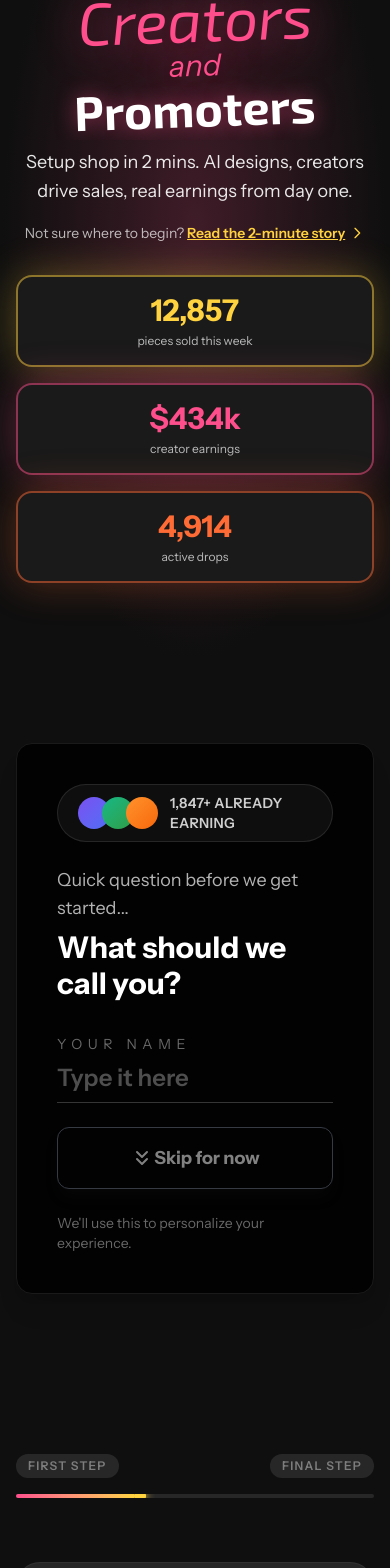
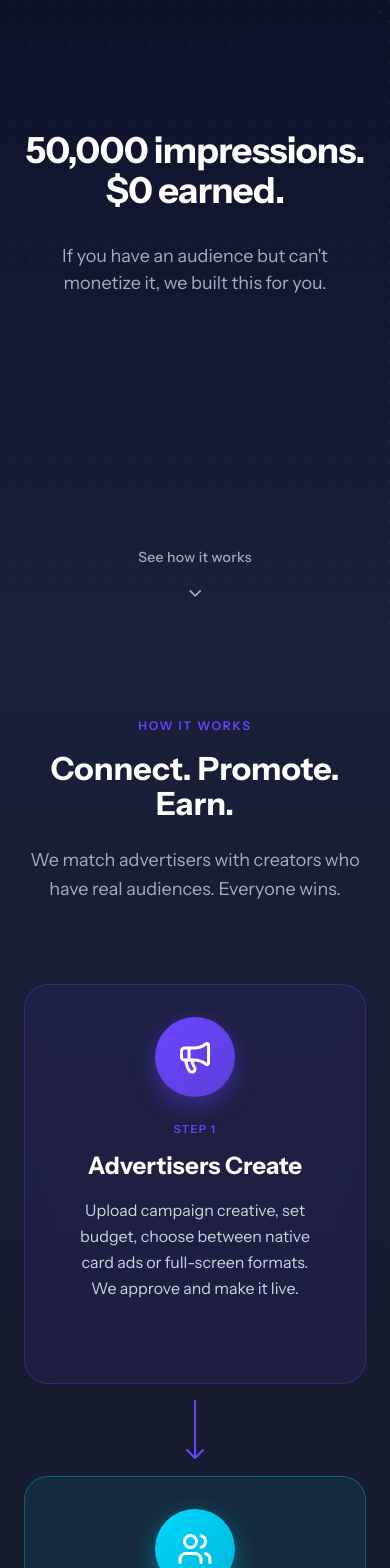
Before and after one commit to k0d3d/storefront-next, a Next.js app: page / in a window 390 px wide. Shown: the part 208-1776 px from the top of the page. Built offline with nearby package versions, Linux system fonts and the light colour scheme.

Commit message:
feat(storefront): implement new hero and how-it-works sections with refined design specs

```diff
--- a/app/page.tsx
+++ b/app/page.tsx
@@ -1,7 +1,7 @@
 import { Metadata } from 'next';
 import {
   HeaderMinimal,
-  HeroMerch,
+  HeroSection,
   OnboardingSection,
   BranchingSection,
   PersonalizedValueSection,
@@ -24,20 +24,13 @@ export default function HomePage() {
       <HeaderMinimal logo="MerchPaddie" />
 
       <main>
-        <HeroMerch />
+        <HeroSection />
+
+        <HowItWorksSection />
+
         <OnboardingSection />
 
         <BranchingSection />
-
-        <PersonalizedValueSection />
-
-        {/* <ProblemSection /> */}
-
-        {/* <SolutionSection /> */}
-
-        <LiveProofSection />
-
-        {/* <HowItWorksSection /> */}
 
         <FinalCTASection />
       </main>
--- a/components/landing/HeroSection.tsx
+++ b/components/landing/HeroSection.tsx
@@ -1,54 +1,175 @@
 "use client"
 
-import type { CSSProperties } from 'react'
-import Link from 'next/link'
-import { ArrowDown } from 'lucide-react'
+import { useEffect, useState } from 'react'
+import { motion, useScroll, useTransform } from 'framer-motion'
+import { ChevronDown } from 'lucide-react'
 
-const HEADLINE_TEXT = 'Creators and builders: Build your merch empire — starting now.'
+const FloatingCard = ({ title, value, bottomText, position, delay, valueColor = "text-white" }: any) => {
+  const [count, setCount] = useState(0)
+  const targetValue = parseInt(value.replace(/[^0-9]/g, ''))
+  const isCurrency = value.includes('$')
+
+  useEffect(() => {
+    if (targetValue === 0) return
+
+    let start = 0
+    const end = targetValue
+    const duration = 1500
+    const increment = end / (duration / 16)
+
+    const timer = setInterval(() => {
+      start += increment
+      if (start >= end) {
+        setCount(end)
+        clearInterval(timer)
+      } else {
+        setCount(Math.floor(start))
+      }
+    }, 16)
+
+    return () => clearInterval(timer)
+  }, [targetValue])
+
+  return (
+    <motion.div
+      initial={{ opacity: 0, y: 20 }}
+      animate={{
+        opacity: 1,
+        y: [0, position.yOffset, 0],
+      }}
+      transition={{
+        opacity: { duration: 0.8, delay },
+        y: {
+          duration: position.floatDuration,
+          repeat: Infinity,
+          ease: "easeInOut",
+          delay: delay + 0.8
+        }
+      }}
+      style={{
+        left: position.left,
+        right: position.right,
+        top: position.top,
+      }}
+      className="absolute hidden lg:block z-20 w-[280px] bg-white/5 backdrop-blur-[10px] border border-white/10 rounded-2xl p-6 shadow-2xl"
+    >
+      <p className="text-[12px] text-[#A0AEC0] uppercase tracking-[0.1em] mb-2">{title}</p>
+      <p className={`text-3xl font-semibold mb-1 ${valueColor}`}>
+        {isCurrency ? `$${count.toFixed(2)}` : count.toLocaleString()}
+      </p>
+      <p className="text-[14px] text-[#A0AEC0]">{bottomText}</p>
+    </motion.div>
+  )
+}
+
+const Particle = ({ delay }: { delay: number }) => {
+  return (
+    <motion.div
+      initial={{ y: 0, opacity: 0 }}
+      animate={{
+        y: [0, 800],
+        opacity: [0, 0.08, 0]
+      }}
+      transition={{
+        duration: 20 + Math.random() * 10,
+        repeat: Infinity,
+        ease: "linear",
+        delay: delay
+      }}
+      className="absolute w-1 h-1 bg-white rounded-full pointer-events-none"
+      style={{
+        left: `${Math.random() * 100}%`,
+        top: `${Math.random() * -10}%`
+      }}
+    />
+  )
+}
 
 export default function HeroSection() {
-  const headlineWords = HEADLINE_TEXT.split(' ')
+  const scrollToNext = () => {
+    const nextSection = document.getElementById('onboarding-section')
+    if (nextSection) {
+      nextSection.scrollIntoView({ behavior: 'smooth' })
+    }
+  }
 
   return (
-    <section className="sticky top-0 z-0 min-h-screen flex items-center overflow-hidden bg-[#0A0E1A]" id="heroSection">
-      {/* Background elements */}
-      <div className="absolute inset-0 z-0">
-        {/* Geometric lines placeholder */}
-        <div className="absolute inset-0 opacity-10 bg-[linear-gradient(45deg,transparent_48%,#fff_49%,#fff_51%,transparent_52%)] bg-[length:40px_40px]"></div>
-        <div className="absolute inset-0 bg-[radial-gradient(circle_at_top_left,rgba(99,102,241,0.1)_0%,transparent_50%)]"></div>
+    <section className="relative h-screen w-full flex items-center justify-center overflow-hidden bg-gradient-to-b from-[#0A0E27] to-[#1a1f3a] px-6 sm:px-8 lg:px-20">
+      {/* Dot Grid Overlay */}
+      <div
+        className="absolute inset-0 z-0 pointer-events-none opacity-5"
+        style={{
+          backgroundImage: 'radial-gradient(circle, white 1px, transparent 1px)',
+          backgroundSize: '20px 20px'
+        }}
+      />
+
+      {/* Floating Particles */}
+      <div className="absolute inset-0 z-0 pointer-events-none">
+        {[...Array(20)].map((_, i) => (
+          <Particle key={i} delay={i * 1.5} />
+        ))}
       </div>
 
       {/* Content */}
-      <div className="container mx-auto px-6 relative z-10">
-        <div className="max-w-4xl">
-          {/* Headline */}
-          <h1
-            className="hero-headline cool font-bold text-4xl md:text-7xl leading-[1.1] text-white mb-8"
+      <div className="relative z-10 max-w-[1200px] w-full text-center">
+        <motion.h1
+          initial={{ opacity: 0, y: 20 }}
+          animate={{ opacity: 1, y: 0 }}
+          transition={{ duration: 0.8, ease: [0.4, 0, 0.2, 1] }}
+          className="text-[36px] sm:text-[48px] lg:text-[72px] font-bold text-white leading-[1.1] tracking-[-0.02em] mb-8"
+        >
+          50,000 impressions. <br className="hidden sm:block" /> $0 earned.
+        </motion.h1>
+
+        <motion.p
+          initial={{ opacity: 0, y: 20 }}
+          animate={{ opacity: 1, y: 0 }}
+          transition={{ duration: 0.8, delay: 0.2, ease: [0.4, 0, 0.2, 1] }}
+          className="text-[18px] sm:text-[20px] lg:text-[24px] text-[#A0AEC0] leading-[1.5] max-w-[600px] mx-auto"
+        >
+          If you have an audience but can't monetize it, we built this for you.
+        </motion.p>
+      </div>
+
+      {/* Floating Stats Cards - Desktop Only */}
+      <FloatingCard
+        title="Your Impressions"
+        value="52,847"
+        bottomText="Real people saw this"
+        position={{ left: '10%', top: '25%', yOffset: -15, floatDuration: 4 }}
+        delay={0.4}
+      />
+
+      <FloatingCard
+        title="You Earned"
+        value="$0.00"
+        bottomText="That's the problem"
+        position={{ right: '10%', top: '45%', yOffset: 12, floatDuration: 5 }}
+        delay={0.6}
+        valueColor="text-[#FF4D4D]"
+      />
+
+      {/* Scroll Indicator */}
+      <motion.div
+        initial={{ opacity: 0 }}
+        animate={{ opacity: 1 }}
+        transition={{ delay: 1.2, duration: 1 }}
+        className="absolute bottom-10 left-1/2 -translate-x-1/2 z-20"
+      >
+        <button
+          onClick={scrollToNext}
+          className="flex flex-col items-center gap-2 text-[#A0AEC0] hover:text-white transition-colors cursor-pointer group"
+        >
+          <span className="text-[14px] font-medium tracking-wide">See how it works</span>
+          <motion.div
+            animate={{ y: [0, 8, 0] }}
+            transition={{ duration: 2, repeat: Infinity, ease: "easeInOut" }}
           >
-            {headlineWords.map((word, index) => (
-              <span
-                key={index}
-                data-text={word}
-                style={{ '--cool-index': index + 1 } as CSSProperties}
-              >
-                {word}
-                {index !== headlineWords.length - 1 ? ' ' : ''}
-              </span>
-            ))}
-          </h1>
-
-          {/* Subhead */}
-          <p className="text-xl md:text-2xl text-gray-300 mb-16 max-w-2xl">
-            Launch in 60 seconds. AI designs, community drives sales, real earnings from day one.
-          </p>
-
-          {/* Scroll indicator */}
-        </div>
-      </div>
-      <div className="scroll-indicator flex flex-col items-center gap-2 text-white/50 text-lg absolute bottom-10 left-1/2 -translate-x-1/2">
-        <span>Scroll to begin</span>
-        <ArrowDown size={24} />
-      </div>
+            <ChevronDown size={20} />
+          </motion.div>
+        </button>
+      </motion.div>
     </section>
   )
 }
--- a/components/landing/HowItWorksSection.tsx
+++ b/components/landing/HowItWorksSection.tsx
@@ -1,176 +1,255 @@
-'use client';
+"use client"
 
-import { useState, useEffect } from 'react';
-import Image from 'next/image';
-import Link from 'next/link';
+import { motion } from 'framer-motion'
+import { Megaphone, Users, Coins, ShieldCheck, Zap, ChevronDown } from 'lucide-react'
+
+const StepCard = ({ step, title, description, icon: Icon, color, delay, side }: any) => {
+  const isLeft = side === 'left'
+  const isRight = side === 'right'
+
+  return (
+    <motion.div
+      initial={{
+        opacity: 0,
+        x: isLeft ? -60 : isRight ? 60 : 0,
+        y: !isLeft && !isRight ? 60 : 0
+      }}
+      whileInView={{ opacity: 1, x: 0, y: 0 }}
+      viewport={{ once: true }}
+      transition={{ duration: 0.8, delay }}
+      className="relative group w-full lg:w-[360px] h-[400px] rounded-[24px] border backdrop-blur-[12px] p-8 flex flex-col items-center text-center transition-all duration-400 cubic-bezier(0.4, 0, 0.2, 1) hover:-translate-y-2"
+      style={{
+        backgroundColor: `${color}14`, // 0.08 opacity
+        borderColor: `${color}4D`, // 0.3 opacity
+      }}
+    >
+      {/* Icon Container */}
+      <motion.div
+        animate={{ scale: [1, 1.05, 1] }}
+        transition={{ duration: 3, repeat: Infinity, ease: "easeInOut", delay: delay }}
+        className="w-20 h-20 rounded-full flex items-center justify-center mb-6 shadow-lg"
+        style={{
+          background: `linear-gradient(135deg, ${color}, ${color}CC)`,
+          boxShadow: `0 8px 24px ${color}66`
+        }}
+      >
+        <Icon size={36} className="text-white" />
+      </motion.div>
+
+      <span className="text-[11px] font-semibold tracking-[0.12em] uppercase mb-3" style={{ color }}>
+        STEP {step}
+      </span>
+
+      <h3 className="text-2xl font-bold text-white mb-4 leading-tight">
+        {title}
+      </h3>
+
+      <p className="text-[#CBD5E0] text-base leading-relaxed px-4">
+        {description}
+      </p>
+
+      {/* Hover State Glow */}
+      <div
+        className="absolute inset-0 rounded-[24px] opacity-0 group-hover:opacity-100 transition-opacity duration-400 pointer-events-none"
+        style={{
+          boxShadow: `0 12px 40px ${color}40`,
+          borderColor: `${color}99` // 0.6 opacity
+        }}
+      />
+    </motion.div>
+  )
+}
+
+const ConnectorArrow = ({ color1, color2, delay }: { color1: string, color2: string, delay: number }) => {
+  return (
+    <div className="hidden lg:flex items-center justify-center w-20 h-full relative -mx-2 z-0">
+      <svg width="80" height="24" viewBox="0 0 80 24" fill="none" className="w-full">
+        <defs>
+          <linearGradient id={`grad-${color1}`} x1="0%" y1="0%" x2="100%" y2="0%">
+            <stop offset="0%" stopColor={color1} />
+            <stop offset="100%" stopColor={color2} />
+          </linearGradient>
+        </defs>
+        <motion.path
+          d="M0 12H78M78 12L70 4M78 12L70 20"
+          stroke={`url(#grad-${color1})`}
+          strokeWidth="2"
+          strokeLinecap="round"
+          strokeLinejoin="round"
+          initial={{ pathLength: 0, opacity: 0 }}
+          whileInView={{ pathLength: 1, opacity: 1 }}
+          viewport={{ once: true }}
+          transition={{ duration: 1.5, delay, ease: "easeInOut" }}
+        />
+        <motion.path
+          d="M0 12H78"
+          stroke={`url(#grad-${color1})`}
+          strokeWidth="2"
+          strokeDasharray="10 10"
+          animate={{ strokeDashoffset: [-20, 0] }}
+          transition={{ duration: 2, repeat: Infinity, ease: "linear" }}
+        />
+      </svg>
+    </div>
+  )
+}
+
+const MobileConnector = ({ color1, color2, delay }: { color1: string, color2: string, delay: number }) => {
+  return (
+    <div className="lg:hidden flex justify-center py-4">
+      <svg width="24" height="60" viewBox="0 0 24 60" fill="none">
+        <motion.path
+          d="M12 0V58M12 58L4 50M12 58L20 50"
+          stroke={color1}
+          strokeWidth="2"
+          strokeLinecap="round"
+          strokeLinejoin="round"
+          initial={{ pathLength: 0, opacity: 0 }}
+          whileInView={{ pathLength: 1, opacity: 1 }}
+          viewport={{ once: true }}
+          transition={{ duration: 1, delay }}
+        />
+      </svg>
+    </div>
+  )
+}
+
+const FeatureBox = ({ icon: Icon, title, text, color, delay }: any) => {
+  return (
+    <motion.div
+      initial={{ opacity: 0, y: 30 }}
+      whileInView={{ opacity: 1, y: 0 }}
+      viewport={{ once: true }}
+      transition={{ duration: 0.8, delay }}
+      className="flex-1 min-h-[160px] bg-white/[0.04] border border-white/[0.08] rounded-2xl p-8 hover:bg-white/[0.08] transition-colors"
+    >
+      <Icon size={28} className="mb-4" style={{ color }} />
+      <h4 className="text-lg font-semibold text-white mb-2">{title}</h4>
+      <p className="text-[#A0AEC0] text-sm">{text}</p>
+    </motion.div>
+  )
+}
 
 export default function HowItWorksSection() {
-  const [timer, setTimer] = useState(58);
+  return (
+    <section id="how-it-works" className="relative min-h-screen w-full bg-gradient-to-b from-[#1a1f3a] to-[#0f1419] py-20 lg:py-32 px-6 sm:px-8 lg:px-20 overflow-hidden">
+      <div className="max-w-[1400px] mx-auto flex flex-col items-center">
 
-  // Ticking timer animation
-  useEffect(() => {
-    const interval = setInterval(() => {
-      setTimer((prev) => {
-        if (prev >= 62) return 56;
-        return prev + 1;
-      });
-    }, 2000);
+        {/* Section Header */}
+        <div className="text-center mb-20 max-w-3xl">
+          <motion.p
+            initial={{ opacity: 0, y: 15 }}
+            whileInView={{ opacity: 1, y: 0 }}
+            viewport={{ once: true }}
+            transition={{ duration: 0.6 }}
+            className="text-[12px] font-semibold text-[#6B46FF] uppercase tracking-[0.15em] mb-4"
+          >
+            HOW IT WORKS
+          </motion.p>
+          <motion.h2
+            initial={{ opacity: 0, y: 20 }}
+            whileInView={{ opacity: 1, y: 0 }}
+            viewport={{ once: true }}
+            transition={{ duration: 0.8, delay: 0.2 }}
+            className="text-[32px] sm:text-[42px] lg:text-[56px] font-bold text-white mb-6 leading-[1.1]"
+          >
+            Connect. Promote. Earn.
+          </motion.h2>
+          <motion.p
+            initial={{ opacity: 0, y: 20 }}
+            whileInView={{ opacity: 1, y: 0 }}
+            viewport={{ once: true }}
+            transition={{ duration: 0.8, delay: 0.4 }}
+            className="text-[18px] lg:text-[20px] text-[#A0AEC0] leading-relaxed"
+          >
+            We match advertisers with creators who have real audiences. Everyone wins.
+          </motion.p>
+        </div>
 
-    return () => clearInterval(interval);
-  }, []);
+        {/* Flow Diagram */}
+        <div className="flex flex-col lg:flex-row items-center justify-center w-full mb-32">
+          <StepCard
+            step="1"
+            title="Advertisers Create"
+            description="Upload campaign creative, set budget, choose between native card ads or full-screen formats. We approve and make it live."
+            icon={Megaphone}
+            color="#6B46FF"
+            delay={0.6}
+            side="left"
+          />
 
-  const steps = [
-    {
-      number: '1',
-      text: 'Pick your vibe or let AI design it',
-      backgroundColor: '#FF4E8C',
-      textColor: 'white',
-      image: '/images/steps/step1-ai-painting.png',
-      imageAlt: 'AI robot painting on hoodie'
-    },
-    {
-      number: '2',
-      text: 'Drop it. Your community votes & pre-orders',
-      backgroundColor: '#FF6B35',
-      textColor: 'white',
-      image: '/images/steps/step2-voting-poll.png',
-      imageAlt: 'Phone voting poll'
-    },
-    {
-      number: '3',
-      text: 'It sells out → we print & ship globally',
-      backgroundColor: '#FFD23F',
-      textColor: 'black',
-      image: '/images/steps/step3-conveyor-belt.png',
-      imageAlt: 'Conveyor belt with hoodies'
-    },
-    {
-      number: '4',
-      text: 'You keep 100%. Money hits your wallet',
-      backgroundColor: '#0F0F0F',
-      textColor: 'white',
-      image: '/images/steps/step4-money-wallet.png',
-      imageAlt: 'Money rain into wallet'
-    }
-  ];
+          <ConnectorArrow color1="#6B46FF" color2="#00D9FF" delay={1.4} />
+          <MobileConnector color1="#6B46FF" color2="#00D9FF" delay={0.8} />
 
-  return (
-    <section className="relative bg-white overflow-hidden py-12 sm:py-16 md:py-20 px-4 sm:px-6 lg:px-8">
-      {/* Timer Badge - Top Right */}
-      <div className="absolute top-4 right-4 sm:top-6 sm:right-6 md:top-8 md:right-8 z-20 bg-black text-white px-3 py-2 sm:px-4 sm:py-2.5 md:px-6 md:py-3 rounded-full text-xs sm:text-sm font-bold border-2 border-[#FFD23F]">
-        <span className="text-[#FFD23F]">⏱️</span> <span className="hidden sm:inline">Average launch time:</span> <span className="sm:hidden">Time:</span> 00:{timer < 10 ? `0${timer}` : timer}
-      </div>
+          <StepCard
+            step="2"
+            title="Creators Promote"
+            description="Browse available campaigns. Pick what fits your audience. Post using ready-made content or create your own."
+            icon={Users}
+            color="#00D9FF"
+            delay={0.9}
+          />
 
-      {/* Header Section */}
-      <div className="container mx-auto text-center mb-10 sm:mb-12 md:mb-16">
-        <h2 className="text-4xl sm:text-5xl md:text-6xl lg:text-7xl xl:text-8xl font-extrabold text-black mb-4 sm:mb-6 leading-tight max-w-6xl mx-auto">
-          Launch a drop in 60 seconds.<br />
-          Seriously.
-        </h2>
-        <p className="text-lg sm:text-xl md:text-2xl lg:text-3xl text-gray-600">
-          No inventory. No waiting. No upfront cost.
-        </p>
-      </div>
+          <ConnectorArrow color1="#00D9FF" color2="#00FF88" delay={1.7} />
+          <MobileConnector color1="#00D9FF" color2="#00FF88" delay={1.1} />
 
-      {/* 4-Step Flow - Full Width Panels */}
-      <div className="w-full">
-        {steps.map((step, index) => (
-          <div
-            key={index}
-            className="w-full relative overflow-hidden"
-            style={{
-              background: step.backgroundColor,
-              minHeight: 'auto'
-            }}
+          <StepCard
+            step="3"
+            title="Track & Get Paid"
+            description="Real-time tracking shows impressions and clicks. Creators earn per interaction. Payouts on demand."
+            icon={Coins}
+            color="#00FF88"
+            delay={1.2}
+            side="right"
+          />
+        </div>
+
+        {/* Key Differentiators */}
+        <div className="grid grid-cols-1 md:grid-cols-3 gap-8 w-full mb-20">
+          <FeatureBox
+            icon={ShieldCheck}
+            title="No Bot Inflation"
+            text="Track real impressions from real people"
+            color="#6B46FF"
+            delay={1.5}
+          />
+          <FeatureBox
+            icon={Zap}
+            title="No Crazy Thresholds"
+            text="Start earning from day one, no minimum followers"
+            color="#00D9FF"
+            delay={1.6}
+          />
+          <FeatureBox
+            icon={Coins}
+            title="Fair Payouts"
+            text="Transparent pricing, paid on demand"
+            color="#00FF88"
+            delay={1.7}
+          />
+        </div>
+
+        {/* CTA Transition */}
+        <div className="flex flex-col items-center">
+          <motion.p
+            initial={{ opacity: 0, y: 10 }}
+            whileInView={{ opacity: 1, y: 0 }}
+            viewport={{ once: true }}
+            transition={{ duration: 0.6, delay: 2.0 }}
+            className="text-[18px] font-semibold text-[#A0AEC0] mb-4"
           >
-            <div className="container mx-auto h-full">
-              <div className="grid grid-cols-1 md:grid-cols-12 items-center gap-4 sm:gap-6 md:gap-8 h-full py-10 sm:py-12">
-                {/* Giant Number - Left Side */}
-                <div className="md:col-span-3 flex items-center justify-center order-1">
-                  <div
-                    className="font-extrabold text-6xl sm:text-7xl md:text-8xl lg:text-9xl"
-                    style={{
-                      lineHeight: '1',
-                      color: step.textColor === 'white' ? 'rgba(255, 255, 255, 0.15)' : 'rgba(0, 0, 0, 0.15)',
-                      textShadow: step.textColor === 'white'
-                        ? '0 0 40px rgba(255, 255, 255, 0.3)'
-                        : '0 0 40px rgba(0, 0, 0, 0.2)',
-                      fontFamily: 'system-ui, -apple-system, sans-serif'
-                    }}
-                  >
-                    {step.number}
-                  </div>
-                </div>
+            Which side are you on?
+          </motion.p>
+          <motion.div
+            animate={{ y: [0, 8, 0] }}
+            transition={{ duration: 2, repeat: Infinity, ease: "easeInOut" }}
+            className="text-[#6B46FF]"
+          >
+            <ChevronDown size={24} />
+          </motion.div>
+        </div>
 
-                {/* Illustration - Center */}
-                <div className="md:col-span-4 flex items-center justify-center order-2">
-                  <div className="relative w-full h-[280px] sm:h-[350px] md:h-[400px] lg:h-[500px]">
-                    <Image
-                      src={step.image}
-                      alt={step.imageAlt}
-                      fill
-                      className="object-contain drop-shadow-2xl"
-                      style={{
-                        filter: 'drop-shadow(0 20px 40px rgba(0, 0, 0, 0.3))'
-                      }}
-                    />
-                  </div>
-                </div>
-
-                {/* Text - Right Side */}
-                <div className="md:col-span-5 flex items-center order-3 text-center md:text-left">
-                  <h3
-                    className="text-2xl sm:text-3xl md:text-4xl lg:text-5xl xl:text-6xl font-extrabold leading-tight"
-                    style={{
-                      color: step.textColor,
-                      textShadow: step.textColor === 'white'
-                        ? '0 4px 20px rgba(0, 0, 0, 0.3)'
-                        : 'none'
-                    }}
-                  >
-                    {step.text}
-                  </h3>
-                </div>
-              </div>
-            </div>
-          </div>
-        ))}
-      </div>
-
-      {/* Bottom Closer Section */}
-      <div className="container mx-auto text-center py-12 sm:py-16 md:py-20">
-        <p className="text-3xl sm:text-4xl md:text-5xl lg:text-6xl font-extrabold text-black mb-3 sm:mb-4">
-          That's it.
-        </p>
-        <p className="text-xl sm:text-2xl md:text-3xl lg:text-4xl text-gray-700 mb-8 sm:mb-10 md:mb-12 px-2">
-          No samples. No minimums. No excuses.
-        </p>
-
-        {/* CTA Button - Huge Gradient */}
-        <Link
-          href="#signup"
-          className="inline-flex items-center justify-center w-full max-w-2xl mx-auto px-8 sm:px-12 md:px-16 py-5 sm:py-6 md:py-8 text-lg sm:text-xl md:text-2xl lg:text-3xl font-extrabold text-white rounded-full hover:scale-105 transition-all duration-300"
-          style={{
-            background: 'linear-gradient(135deg, #FF4E8C 0%, #FF6B35 50%, #FFD23F 100%)',
-            boxShadow: '0 20px 60px rgba(255, 78, 140, 0.4)'
-          }}
-        >
-          <span className="text-center">Launch Your Drop in 60 Seconds</span>
-          <svg
-            className="ml-2 sm:ml-3 md:ml-4 w-6 h-6 sm:w-7 sm:h-7 md:w-8 md:h-8 lg:w-9 lg:h-9 group-hover:translate-x-2 transition-transform flex-shrink-0"
-            fill="none"
-            stroke="currentColor"
-            viewBox="0 0 24 24"
-          >
-            <path
-              strokeLinecap="round"
-              strokeLinejoin="round"
-              strokeWidth={2}
-              d="M13 7l5 5m0 0l-5 5m5-5H6"
-            />
-          </svg>
-        </Link>
       </div>
     </section>
-  );
+  )
 }
--- a/components/landing/index.ts
+++ b/components/landing/index.ts
@@ -2,6 +2,7 @@ export { default as Header } from './Header';
 export { default as HeaderMinimal } from './HeaderMinimal';
 export { default as Hero } from './Hero';
 export { default as HeroMerch } from './HeroMerch';
+export { default as HeroSection } from './HeroSection';
 export { default as OnboardingSection } from './OnboardingSection';
 export { default as BranchingSection } from './BranchingSection';
 export { default as PersonalizedValueSection } from './PersonalizedValueSection';
```
